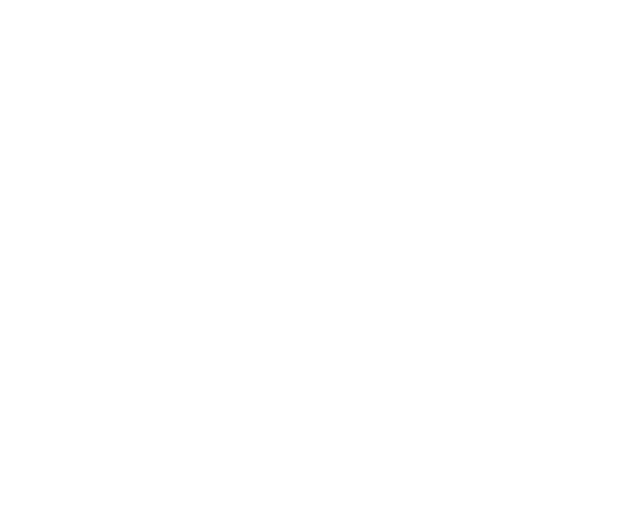
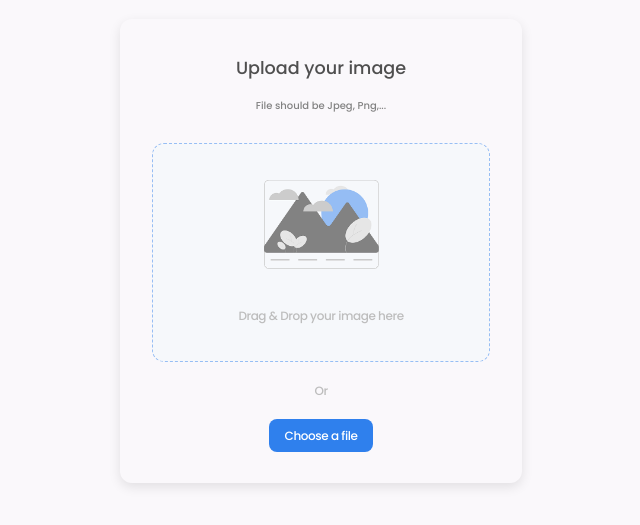
Before and after one commit to el7amrawy/image-uploader, a React (Vite) app: page / in a window 1280 px wide. Shown: the part 149-674 px from the top of the page, without its empty margins (319-959 px from the left). Built offline with nearby package versions, Linux system fonts and the light colour scheme.

Commit message:
added first page

```diff
--- a/src/App.jsx
+++ b/src/App.jsx
@@ -1,5 +1,11 @@
+import Main from "./components/Main";
+
 function App() {
-  return <></>;
+  return (
+    <>
+      <Main />
+    </>
+  );
 }
 
 export default App;
--- /dev/null
+++ b/src/components/Main.jsx
@@ -0,0 +1,69 @@
+import { useState, useEffect } from "react";
+import img from "../assets/images/Untitled-1.png";
+
+const Main = () => {
+  const [dropped, setDropped] = useState(false);
+  const [drag, setDrag] = useState(false);
+
+  function handelDrag(ev) {
+    ev.preventDefault();
+    setDrag(true);
+  }
+
+  function handleDrop(ev) {
+    ev.preventDefault();
+    const file = ev.dataTransfer.files[0];
+    if (
+      file &&
+      file.type == ("image/png" || "image/jpg" || "image/gif" || "image/jpeg")
+    ) {
+      setDrag(false);
+      setDropped(true);
+    }
+  }
+
+  function changeHandler(ev) {
+    // console.log(ev);
+    const file = ev.target.files[0];
+    if (
+      file &&
+      file.type == ("image/png" || "image/jpg" || "image/gif" || "image/jpeg")
+    ) {
+      setDrag(false);
+      setDropped(true);
+    }
+  }
+
+  return (
+    <main>
+      {!dropped && (
+        <div className="upload" onDrop={handleDrop}>
+          <h3>Upload your image</h3>
+          <h5>File should be Jpeg, Png,...</h5>
+          <fieldset
+            onDragOver={handelDrag}
+            onDragLeave={() => setDrag(false)}
+            style={drag ? { backgroundColor: "#d5e7ff" } : {}}
+          >
+            <div className="img-cont">
+              <img src={img} alt="" />
+            </div>
+            <p>Drag & Drop your image here</p>
+          </fieldset>
+          <span>Or</span>
+          <label className="btn" htmlFor="file">
+            Choose a file
+            <input
+              type="file"
+              accept="image/png, image/jpg, image/gif, image/jpeg"
+              onChange={changeHandler}
+              id="file"
+            />
+          </label>
+        </div>
+      )}
+    </main>
+  );
+};
+
+export default Main;
--- a/src/index.css
+++ b/src/index.css
@@ -1,3 +1,4 @@
+@import url("https://fonts.googleapis.com/css2?family=Poppins:wght@100;200;300;400;500;600&display=swap");
 *,
 *::after,
 *::before {
@@ -8,11 +9,91 @@
 html,
 body {
   scroll-behavior: smooth;
+  font-family: "Poppins", sans-serif;
+  background: #faf8fb;
 }
-body {
-  /* font-family: "Rubik", sans-serif; */
+.btn {
+  background: #2f80ed;
+  border-radius: 8px;
+  cursor: pointer;
+  padding: 0.5rem 1rem;
+  font-weight: 500;
+  font-size: 12px;
+  line-height: 16px;
+  letter-spacing: -0.035em;
+  color: #fff;
+  transition: 0.2s all ease-in-out;
 }
-::selection {
-  /* background-color: #dd4038;
-  color: white; */
+.btn:hover {
+  background-color: #146ec8;
 }
+/*  ========== main ========== */
+main {
+  display: flex;
+  width: 100vw;
+  height: 100vh;
+  justify-content: center;
+  align-items: center;
+}
+main .upload {
+  box-shadow: 0px 4px 12px rgb(0 0 0 / 10%);
+  border-radius: 12px;
+  padding: 36px 32px;
+  text-align: center;
+}
+main .upload h3 {
+  font-style: normal;
+  font-weight: 500;
+  font-size: 1.1rem;
+  line-height: 27px;
+  color: #4f4f4f;
+  margin-bottom: 16px;
+}
+main .upload h5 {
+  font-weight: 500;
+  font-size: 10px;
+  line-height: 15px;
+  color: #828282;
+  margin-bottom: 30px;
+}
+main .upload fieldset {
+  display: flex;
+  flex-direction: column;
+  align-items: center;
+  justify-content: space-evenly;
+  background: #f6f8fb;
+  border: 1px dashed #97bef4;
+  border-radius: 12px;
+  width: 338px;
+  height: 218.9px;
+  margin-bottom: 20px;
+}
+main .upload fieldset .img-cont {
+  width: 115px;
+  height: 90px;
+}
+main .upload fieldset .img-cont img {
+  width: 100%;
+}
+main .upload fieldset p {
+  font-weight: 500;
+  font-size: 12px;
+  line-height: 18px;
+  letter-spacing: -0.035em;
+  color: #bdbdbd;
+}
+main .upload span {
+  display: block;
+  font-weight: 500;
+  font-size: 12px;
+  line-height: 18px;
+  letter-spacing: -0.035em;
+  color: #bdbdbd;
+  margin-bottom: 22px;
+}
+main .upload label {
+  margin-bottom: 36px;
+}
+main .upload label input[type="file"] {
+  display: none;
+}
```
Also changed, not shown: src/assets/images/Untitled-1.png (added), 1 other file (tests, documents, lock files or other folders).
